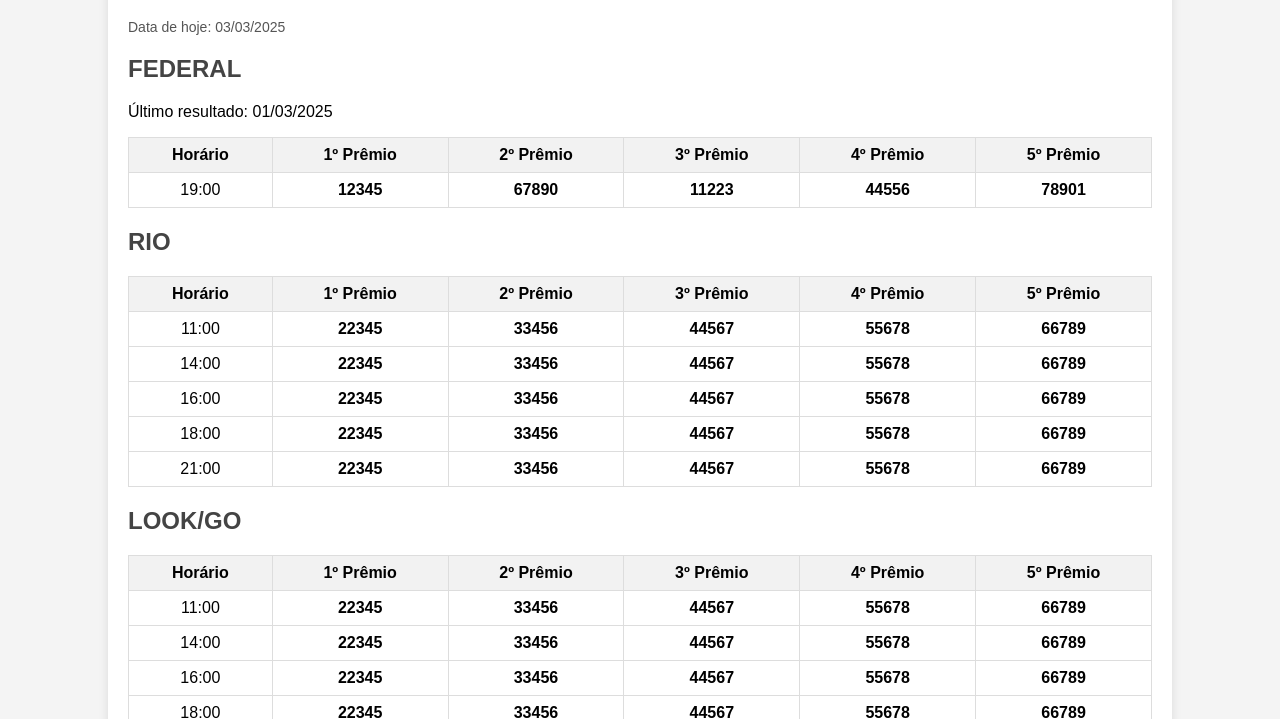
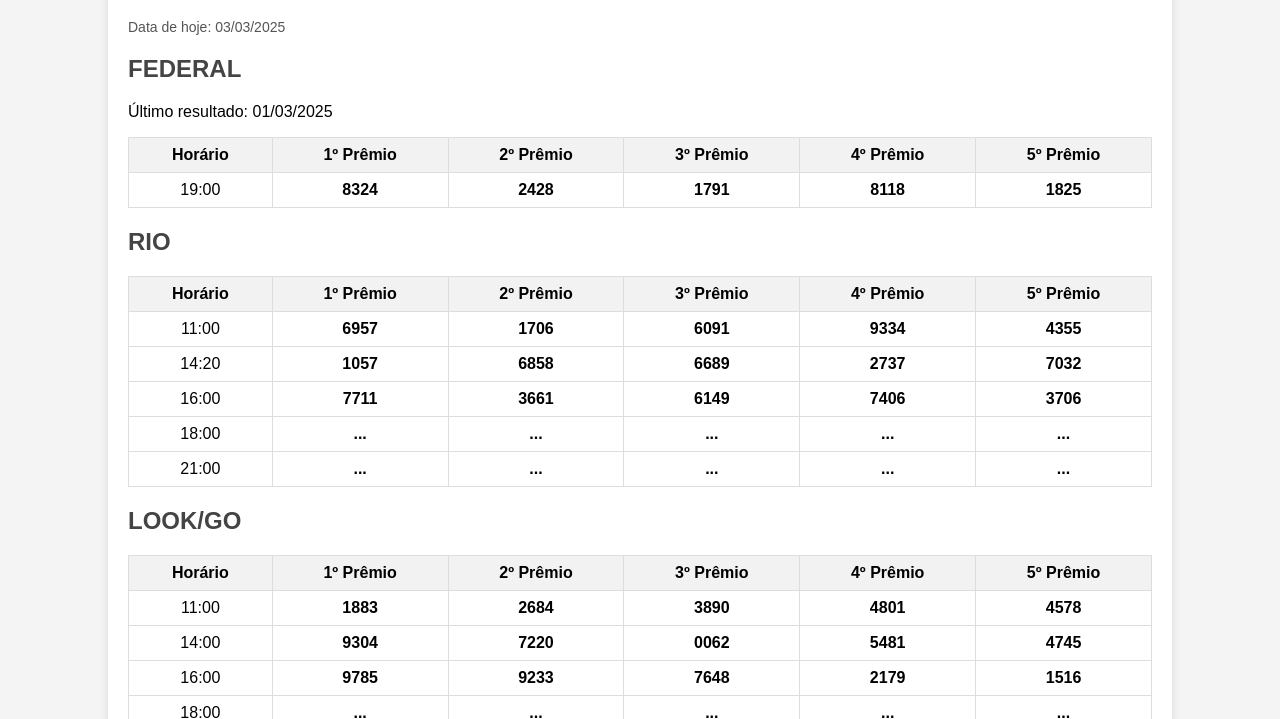
Before and after one commit to morenodasortejb/ojogoonlineresult, a plain HTML site: page index.html in a window 1280 px wide. Shown: the part 81-800 px from the top of the page. Drawn offline with Linux system fonts and the light colour scheme.

Commit message:
Update index.html

```diff
--- a/index.html
+++ b/index.html
@@ -166,38 +166,36 @@
             // Dados dos resultados de cada loteria e horários
             const results = {
                 'FEDERAL': {
-                    '19:00': { primeiro: '12345', segundo: '67890', terceiro: '11223', quarto: '44556', quinto: '78901', data: getLastFederalDrawDate() }
+                    '19:00': { primeiro: '8324', segundo: '2428', terceiro: '1791', quarto: '8118', quinto: '1825', data: getLastFederalDrawDate() }
                 },
                 'RIO': {
-                    '11:00': { primeiro: '22345', segundo: '33456', terceiro: '44567', quarto: '55678', quinto: '66789' },
-                    '14:00': { primeiro: '22345', segundo: '33456', terceiro: '44567', quarto: '55678', quinto: '66789' },
-                    '16:00': { primeiro: '22345', segundo: '33456', terceiro: '44567', quarto: '55678', quinto: '66789' },
-                    '18:00': { primeiro: '22345', segundo: '33456', terceiro: '44567', quarto: '55678', quinto: '66789' },
-                    '21:00': { primeiro: '22345', segundo: '33456', terceiro: '44567', quarto: '55678', quinto: '66789' }
+                    '11:00': { primeiro: '6957', segundo: '1706', terceiro: '6091', quarto: '9334', quinto: '4355' },
+                    '14:20': { primeiro: '1057', segundo: '6858', terceiro: '6689', quarto: '2737', quinto: '7032' },
+                    '16:00': { primeiro: '7711', segundo: '3661', terceiro: '6149', quarto: '7406', quinto: '3706' },
+                    '18:00': { primeiro: '...', segundo: '...', terceiro: '...', quarto: '...', quinto: '...' },
+                    '21:00': { primeiro: '...', segundo: '...', terceiro: '...', quarto: '...', quinto: '...' }
                 },
                 'LOOK/GO': {
-                    '11:00': { primeiro: '22345', segundo: '33456', terceiro: '44567', quarto: '55678', quinto: '66789' },
-                    '14:00': { primeiro: '22345', segundo: '33456', terceiro: '44567', quarto: '55678', quinto: '66789' },
-                    '16:00': { primeiro: '22345', segundo: '33456', terceiro: '44567', quarto: '55678', quinto: '66789' },
-                    '18:00': { primeiro: '22345', segundo: '33456', terceiro: '44567', quarto: '55678', quinto: '66789' },
-                    '21:00': { primeiro: '22345', segundo: '33456', terceiro: '44567', quarto: '55678', quinto: '66789' }
+                    '11:00': { primeiro: '1883', segundo: '2684', terceiro: '3890', quarto: '4801', quinto: '4578' },
+                    '14:00': { primeiro: '9304', segundo: '7220', terceiro: '0062', quarto: '5481', quinto: '4745' },
+                    '16:00': { primeiro: '9785', segundo: '9233', terceiro: '7648', quarto: '2179', quinto: '1516' },
+                    '18:00': { primeiro: '...', segundo: '...', terceiro: '...', quarto: '...', quinto: '...' },
+                    '21:00': { primeiro: '...', segundo: '...', terceiro: '...', quarto: '...', quinto: '...' }
                 },
                 'NACIONAL': {
-                    '02:00': { primeiro: '22345', segundo: '33456', terceiro: '44567', quarto: '55678', quinto: '66789' },
-                    '08:00': { primeiro: '22345', segundo: '33456', terceiro: '44567', quarto: '55678', quinto: '66789' },
-                    '10:00': { primeiro: '22345', segundo: '33456', terceiro: '44567', quarto: '55678', quinto: '66789' },
-                    '12:00': { primeiro: '22345', segundo: '33456', terceiro: '44567', quarto: '55678', quinto: '66789' },
-                    '15:00': { primeiro: '22345', segundo: '33456', terceiro: '44567', quarto: '55678', quinto: '66789' },
-                    '17:00': { primeiro: '22345', segundo: '33456', terceiro: '44567', quarto: '55678', quinto: '66789' },
-                    '19:00': { primeiro: '22345', segundo: '33456', terceiro: '44567', quarto: '55678', quinto: '66789' },
-                    '22:00': { primeiro: '22345', segundo: '33456', terceiro: '44567', quarto: '55678', quinto: '66789' }
+                    '10:00': { primeiro: '3518', segundo: '4186', terceiro: '9560', quarto: '7441', quinto: '9614' },
+                    '12:00': { primeiro: '6002', segundo: '7584', terceiro: '9327', quarto: '0059', quinto: '3731' },
+                    '15:00': { primeiro: '7301', segundo: '4934', terceiro: '0549', quarto: '3568', quinto: '8811' },
+                    '17:00': { primeiro: '...', segundo: '...', terceiro: '...', quarto: '...', quinto: '...' },
+                    '19:00': { primeiro: '...', segundo: '...', terceiro: '...', quarto: '...', quinto: '...' },
+                    '22:00': { primeiro: '...', segundo: '...', terceiro: '...', quarto: '...', quinto: '...' }
                 },
                 'MALUCA/BA': {
-                    '10:00': { primeiro: '22345', segundo: '33456', terceiro: '44567', quarto: '55678', quinto: '66789' },
-                    '12:00': { primeiro: '22345', segundo: '33456', terceiro: '44567', quarto: '55678', quinto: '66789' },
-                    '14:00': { primeiro: '22345', segundo: '33456', terceiro: '44567', quarto: '55678', quinto: '66789' },
-                    '16:00': { primeiro: '22345', segundo: '33456', terceiro: '44567', quarto: '55678', quinto: '66789' },
-                    '18:00': { primeiro: '22345', segundo: '33456', terceiro: '44567', quarto: '55678', quinto: '66789' }
+                    '10:00': { primeiro: '1079', segundo: '8720', terceiro: '5018', quarto: '6160', quinto: '3235' },
+                    '12:00': { primeiro: '0144', segundo: '9181', terceiro: '0593', quarto: '0352', quinto: '2146' },
+                    '15:00': { primeiro: '4339', segundo: '4113', terceiro: '5308', quarto: '5031', quinto: '3706' },
+                    '16:00': { primeiro: '...', segundo: '...', terceiro: '...', quarto: '...', quinto: '...' },
+                    '18:00': { primeiro: '...', segundo: '...', terceiro: '...', quarto: '...', quinto: '...' }
                 }
             };
 
```
